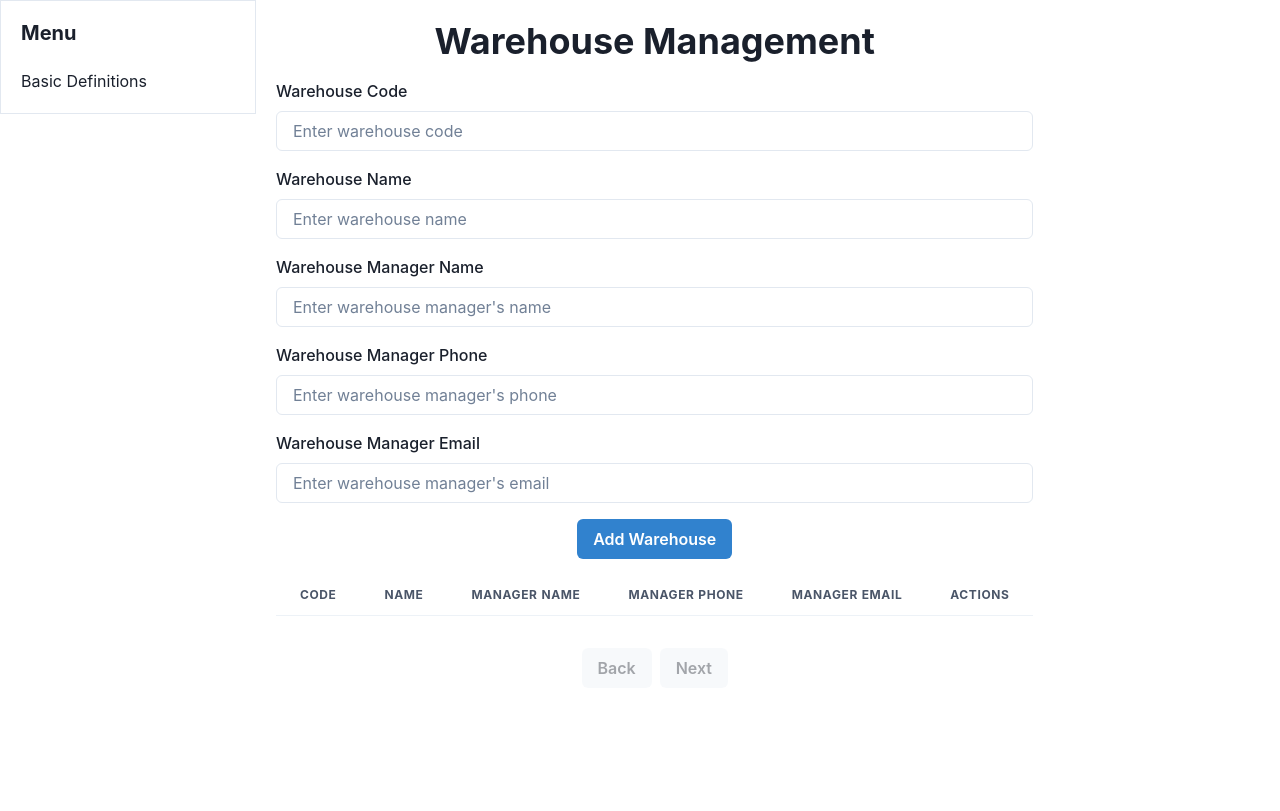
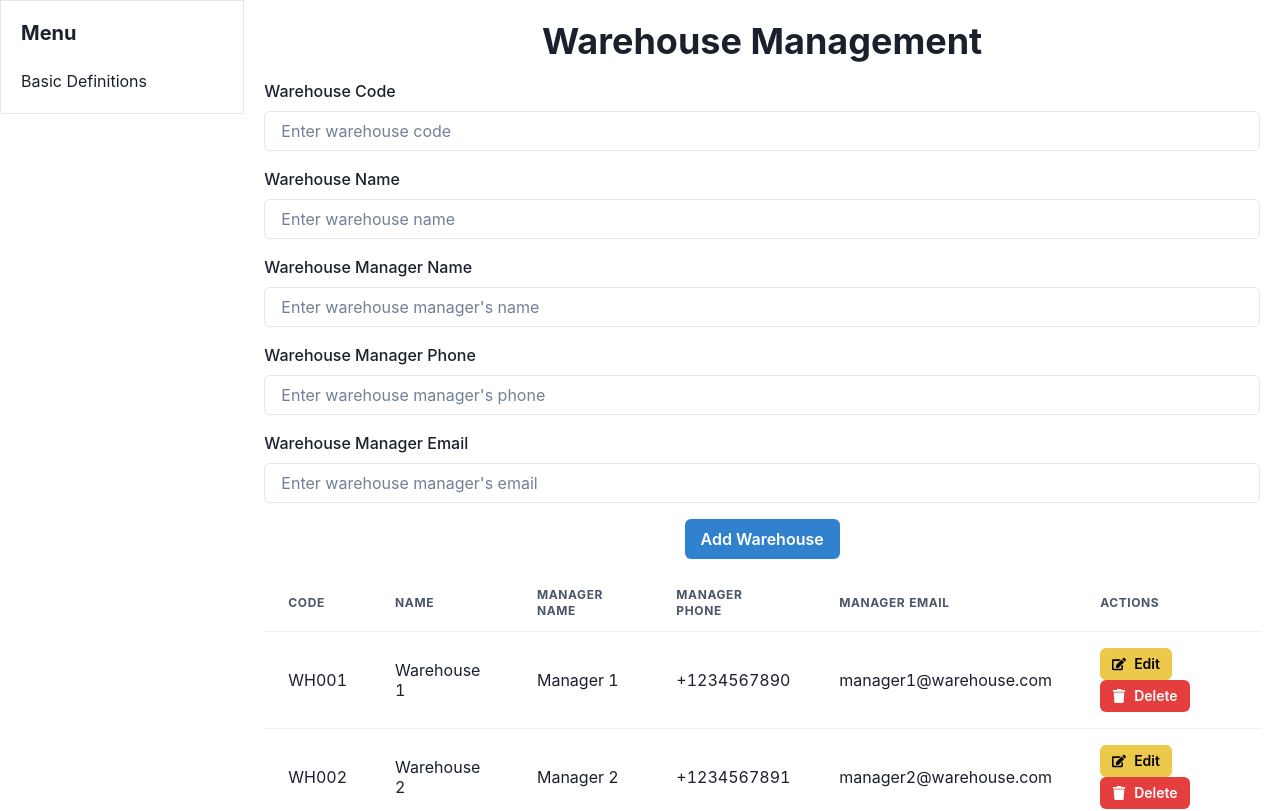
Before and after one commit to GPT-Engineer-App/inventory-management-system, a React (Vite) app: page /warehouses in a window 1280 px wide. Shown: the top 811 px of the page. Built offline with nearby package versions, Linux system fonts and the light colour scheme.

Commit message:
input 20 Warehouse
Added functionality to generate 20 warehouse entries with unique codes and placeholder data. The `warehouses` state is initialized with these entries in the `WarehouseManagement` component.

```diff
--- a/src/pages/WarehouseManagement.jsx
+++ b/src/pages/WarehouseManagement.jsx
@@ -5,7 +5,16 @@ import { FaEdit, FaTrash } from "react-icons/fa";
 
 const WarehouseManagement = () => {
   const [currentPage, setCurrentPage] = useState(1);
-  const [warehouses, setWarehouses] = useState([]);
+  const [warehouses, setWarehouses] = useState(
+    Array.from({ length: 20 }, (_, index) => ({
+      warehouseCode: `WH${(index + 1).toString().padStart(3, "0")}`,
+      warehouseName: `Warehouse ${index + 1}`,
+      warehouseAddress: `Address for WH${(index + 1).toString().padStart(3, "0")}`,
+      managerName: `Manager ${index + 1}`,
+      managerPhone: `+123456789${index}`,
+      managerEmail: `manager${index + 1}@warehouse.com`,
+    })),
+  );
   const [newWarehouse, setNewWarehouse] = useState({
     warehouseCode: "",
     warehouseName: "",
```
